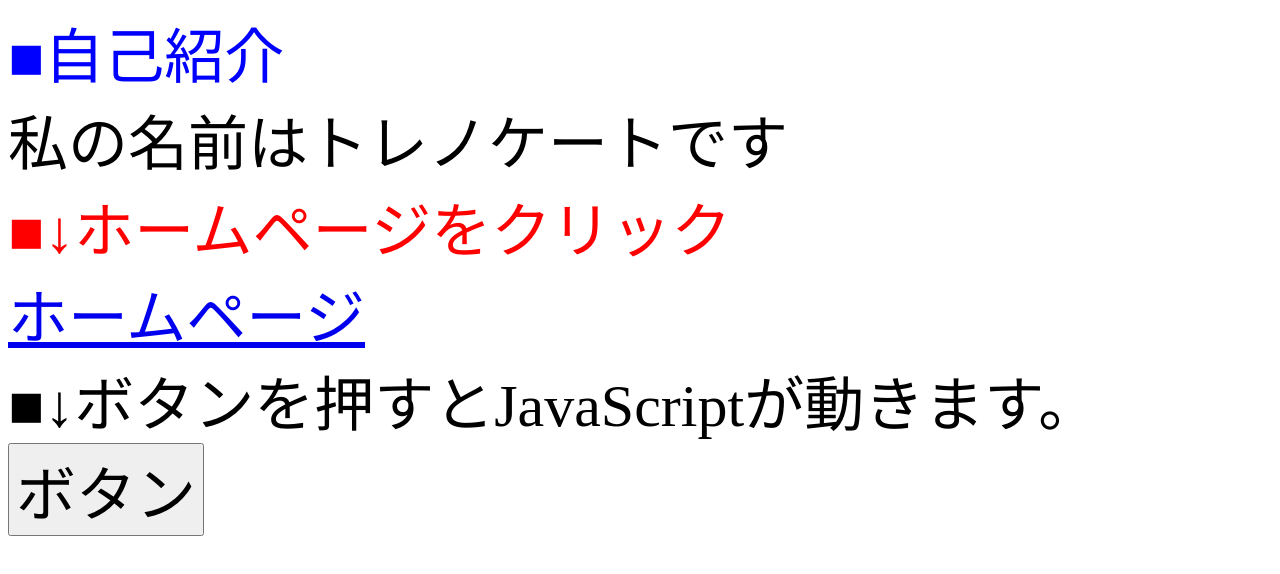
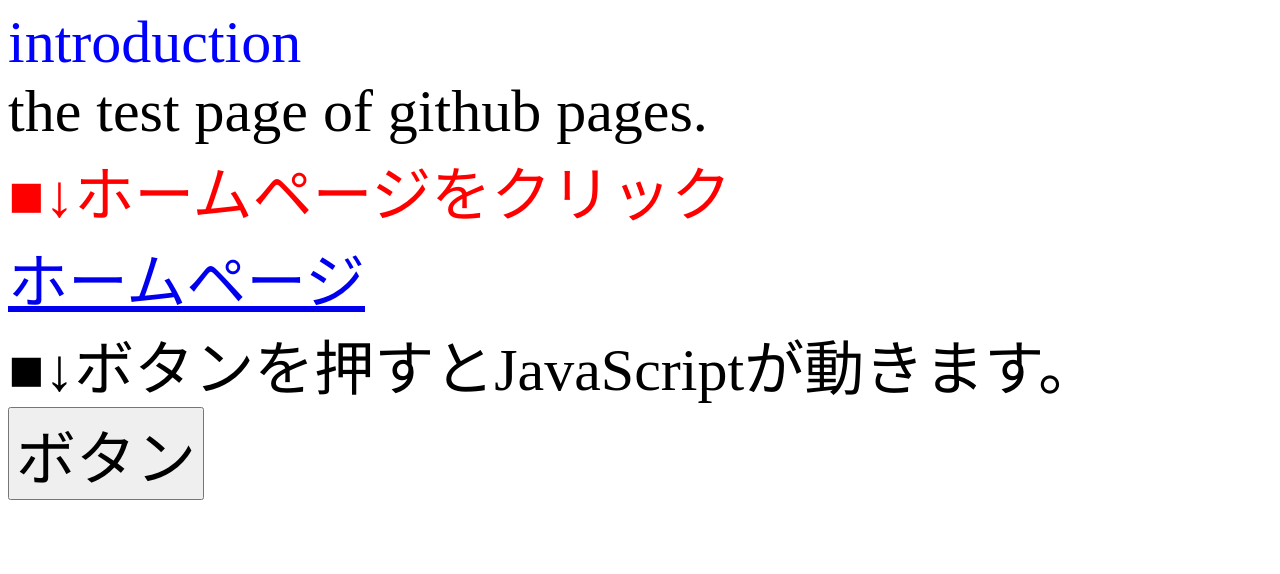
Before and after one commit to m5071106/GitHubPages, a plain HTML site: page index.html in a window 1280 px wide. Drawn offline with Linux system fonts and the light colour scheme.

Commit message:
Update index.html

```diff
--- a/index.html
+++ b/index.html
@@ -7,8 +7,8 @@
 	<link rel="stylesheet" href="style.css">
 </head>
 <body>
-	<div id="bar">■自己紹介</div>
-	<div id="blk">私の名前はトレノケートです</div>
+	<div id="bar">introduction</div>
+	<div id="blk">the test page of github pages.</div>
 
 	<div id="foo">■↓ホームページをクリック</div>
 	<a href="https://www.trainocate.co.jp/">ホームページ</a>
```
